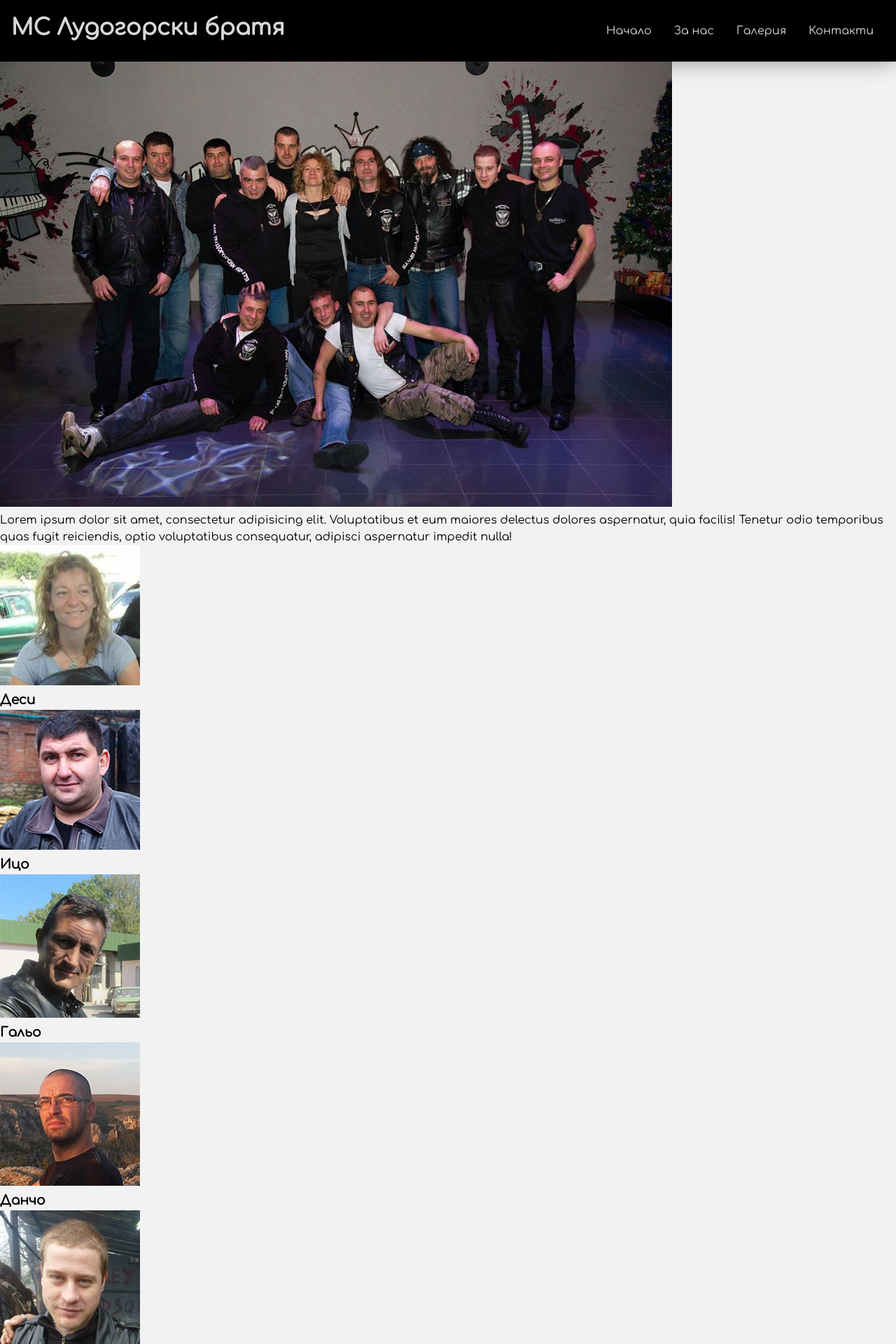
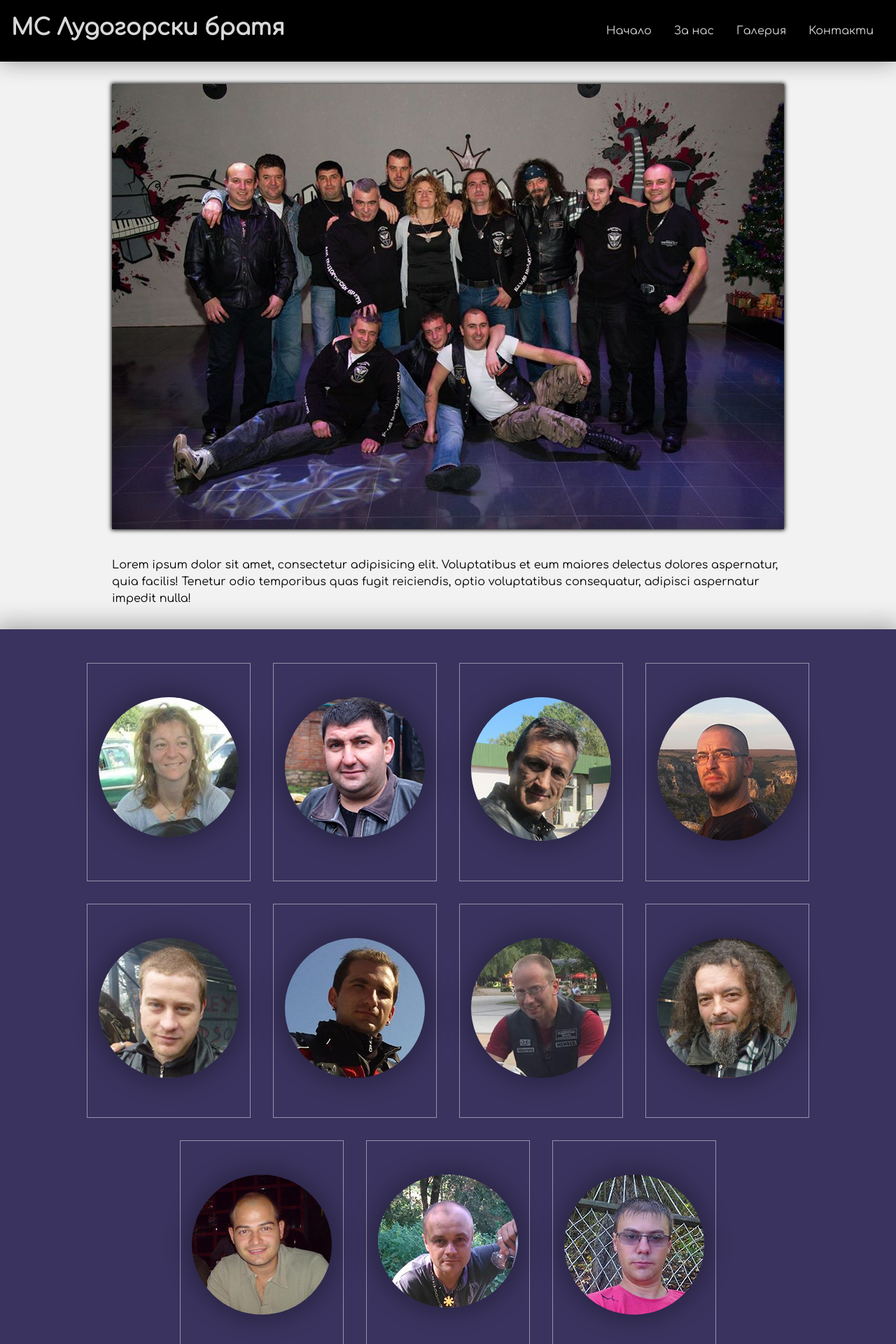
Before and after one commit to desislava0613/ludogorski-bratq, a Jekyll site: the page built from about.html, in a window 1280 px wide. Shown: the top 1920 px of the page at 70% size. Built offline with Jekyll 4.4.1, drawn with Linux system fonts in a browser that asks for light colours; some of the changed text lies outside the part shown.

Commit message:
Updating about pager

```diff
--- a/css/layout.css
+++ b/css/layout.css
@@ -79,3 +79,83 @@ body {
     z-index: 5;
     border-radius: 0.3em;
 }
+
+
+/* About page */
+
+.about-image {
+    text-align: center;
+    margin: 2em 0;
+}
+
+.about-image img {
+    box-shadow: 0 0 6px 1px rgba(0, 0, 0, 5);
+    opacity: 0;
+    transition: opacity 1.5s ease-out 0.6s;
+}
+
+.loaded .about-image img {
+    opacity: 1;
+}
+
+.about-section .mcinfo {
+    max-width: 60em;
+    margin: 0 auto;
+    margin-bottom: 2em;
+}
+
+
+
+
+.members {
+    display: flex;
+    padding: 2em;
+    flex-wrap: wrap;
+    justify-content: center;
+    text-align: center;
+    background-color: rgb(58, 51, 95);
+    box-shadow: 0 0 2em 0.5em rgba(0, 0, 0, 0.3);
+}
+
+
+.members .box {
+    margin: 1em;
+    border: 1px solid rgba(255, 255, 255, 0.466);
+    padding: 1em;
+
+}
+
+.members .box h3 {
+    margin: 1em 0;
+    color: white;
+    transform: translateY(-2em);
+    opacity: 0;
+    transition: 0.6s ease-out 0.2s;
+}
+
+
+
+.members .box img {
+    border-radius: 50%;
+    box-shadow: 0 0 2em 0.5em rgba(0, 0, 0, 0.3);
+    width: 200px;
+    transform: translateY(2em);
+    transition: 0.6s cubic-bezier(0.075, 0.82, 0.165, 1);
+
+}
+
+.members .box:hover {
+    box-shadow: 0 0 2em 0em rgba(0,0,0,0.5);
+
+}
+
+.members .box:hover img {
+    transform: translateY(0);
+
+}
+
+.members .box:hover h3 {
+    transform: translateY(0);
+    opacity: 1;
+
+}
--- a/docs/feed.xml
+++ b/docs/feed.xml
@@ -1 +1 @@
-<?xml version="1.0" encoding="utf-8"?><feed xmlns="http://www.w3.org/2005/Atom" ><generator uri="https://jekyllrb.com/" version="4.0.0">Jekyll</generator><link href="http://localhost:4000/ludogorski_bratq/feed.xml" rel="self" type="application/atom+xml" /><link href="http://localhost:4000/ludogorski_bratq/" rel="alternate" type="text/html" /><updated>2019-12-05T21:44:18+02:00</updated><id>http://localhost:4000/ludogorski_bratq/feed.xml</id><title type="html">Лудогорски братя</title><subtitle>Hi there</subtitle></feed>
+<?xml version="1.0" encoding="utf-8"?><feed xmlns="http://www.w3.org/2005/Atom" ><generator uri="https://jekyllrb.com/" version="4.0.0">Jekyll</generator><link href="http://localhost:4000/ludogorski_bratq/feed.xml" rel="self" type="application/atom+xml" /><link href="http://localhost:4000/ludogorski_bratq/" rel="alternate" type="text/html" /><updated>2019-12-05T21:49:25+02:00</updated><id>http://localhost:4000/ludogorski_bratq/feed.xml</id><title type="html">Лудогорски братя</title><subtitle>Hi there</subtitle></feed>
```
Also changed, not shown: docs/css/layout.css (+80 -0 lines).
